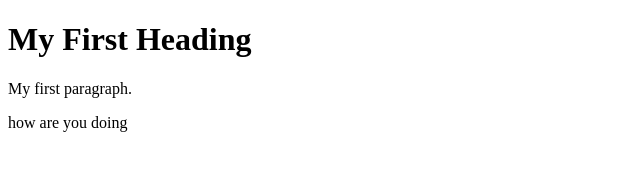
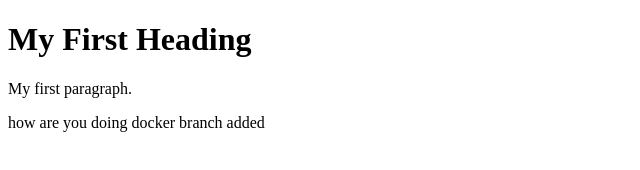
Before and after one commit to Rajeshgowdac/devops, a plain HTML site: page index.html in a window 1280 px wide. Shown: the whole page, without its empty margins (0-640 px from the left). Drawn offline with Linux system fonts and the light colour scheme.

Commit message:
docker branch

```diff
--- a/index.html
+++ b/index.html
@@ -8,5 +8,7 @@
 
 <a> how are you doing</a>
 
+<a> docker branch added</a>
+
 </body>
 </html>
```
Also changed, not shown: 1 other file.
